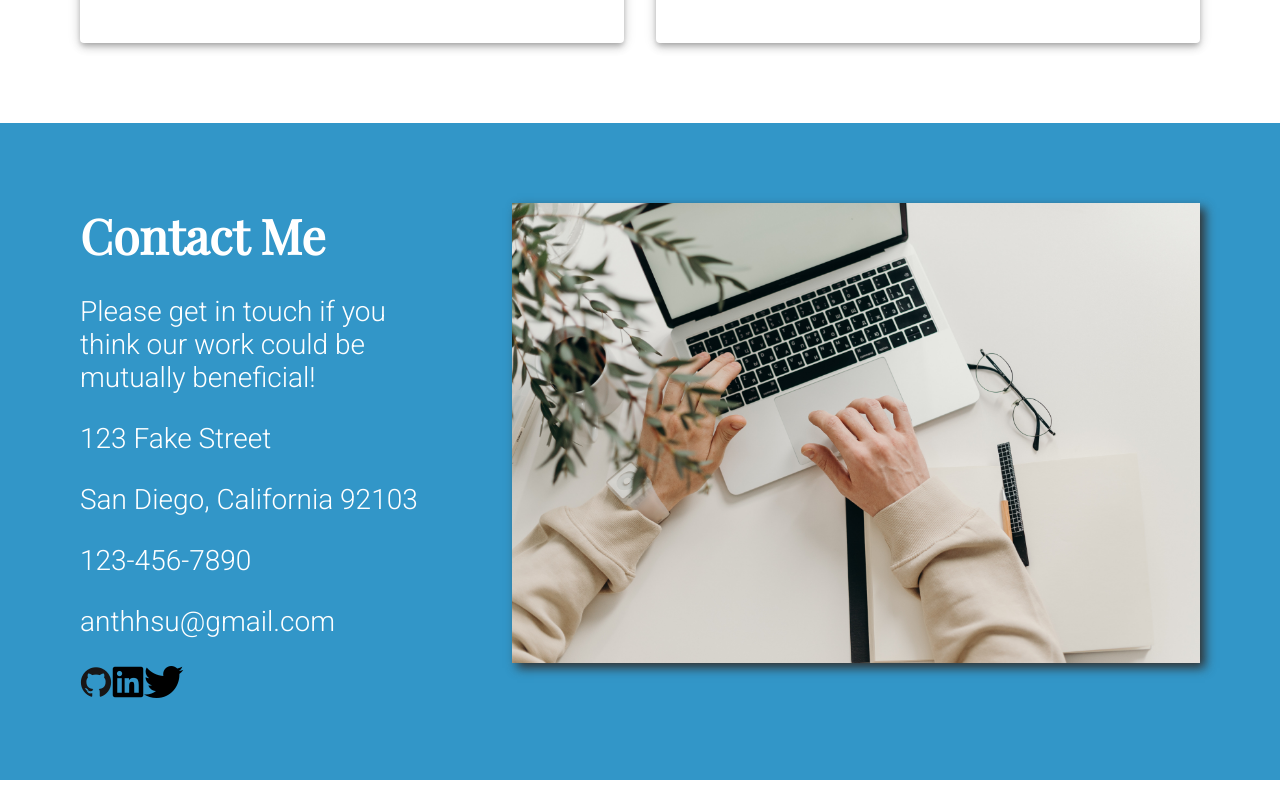
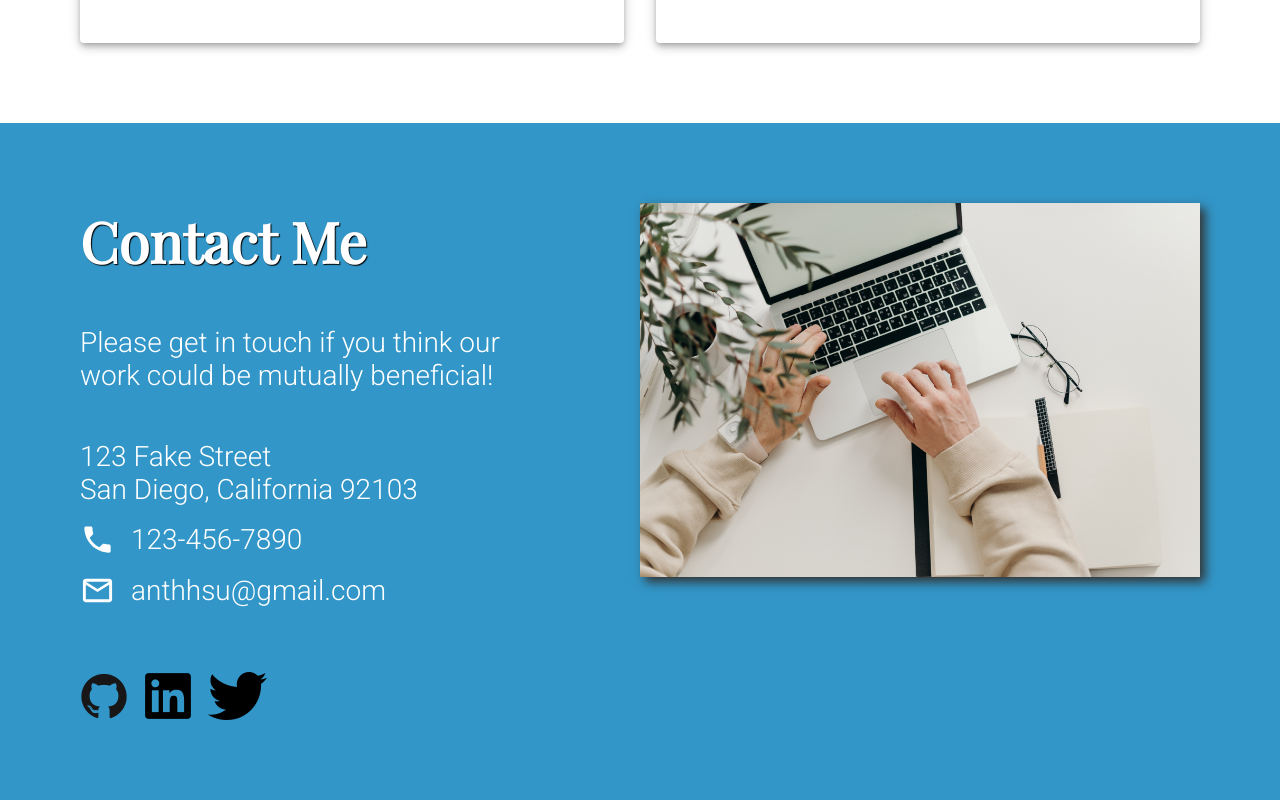
Before and after one commit to anthony-hsu/portfolio, a React (Vite) app: page / in a window 1280 px wide. Shown: the part 1906-2706 px from the top of the page. Built offline with nearby package versions, Linux system fonts and the light colour scheme.

Commit message:
Format Contact section

```diff
--- a/src/App.css
+++ b/src/App.css
@@ -172,7 +172,7 @@ body {
 .contact-container {
   background-color: rgb(50, 150, 200);
   display: grid;
-  grid-template-columns: 1fr 1.5fr;
+  grid-template-columns: 1fr 1fr;
 }
 
 .contact-image-container {
@@ -199,6 +199,7 @@ body {
   sans-serif;
   font-size: 1.75rem;
   font-weight: 300;
+  margin: 0;
 }
 
 .contact-title {
@@ -206,9 +207,46 @@ body {
   font-family: "Playfair Display", system-ui, -apple-system, BlinkMacSystemFont,
     "Segoe UI", Roboto, Oxygen, Ubuntu, Cantarell, "Open Sans", "Helvetica Neue",
     serif;
-  font-size: 3rem;
+  font-size: 3.5rem;
+  text-shadow: 1px 1px 1px black;
+}
+
+.contact-message {
+  margin-top: 3rem;
+}
+
+.contact-address {
+  margin-top: 3rem;
+}
+
+.contact-phone {
+  margin-top: 1rem;
+  display: flex;
+  flex-direction: row;
+  gap: 1rem;
+  justify-content: flex-start;
+  align-items: center;
+}
+
+.contact-email {
+  margin-top: 1rem;
+  display: flex;
+  flex-direction: row;
+  gap: 1rem;
+  justify-content: flex-start;
+  align-items: center;
 }
 
 .contact-icons {
+  margin-top: 4rem;
   color: black;
+  display: flex;
+  flex-direction: row;
+  gap: 1rem;
+  justify-content: flex-start;
+  align-items: center;
 }
+
+.contact-icons * {
+  font-size: 3rem;
+}
--- a/src/components/Contact.jsx
+++ b/src/components/Contact.jsx
@@ -1,3 +1,6 @@
+import MailOutlineIcon from "@mui/icons-material/MailOutline";
+import PhoneIcon from '@mui/icons-material/Phone';
+
 function Contact() {
   const imageUrl = new URL("../assets/contact-photo.jpg", import.meta.url).href;
   const githubLink = "https://github.com/anthony-hsu/";
@@ -16,15 +19,19 @@ function Contact() {
         </p>
         <div className="contact-address">
           <p className="contact-address-street contact-body">123 Fake Street</p>
-          <p className="contact-address-city contact-body">San Diego, California 92103</p>
+          <p className="contact-address-city contact-body">
+            San Diego, California 92103
+          </p>
         </div>
         <div className="contact-phone">
-          {/* icon */}
+          <PhoneIcon fontSize="large" />
           <p className="contact-phone-number contact-body">123-456-7890</p>
         </div>
         <div className="contact-email">
-          {/* icon */}
-          <p className="contact-email-address contact-body">anthhsu@gmail.com</p>
+          <MailOutlineIcon fontSize="large" />
+          <p className="contact-email-address contact-body">
+            anthhsu@gmail.com
+          </p>
         </div>
         <div className="contact-icons">
           <i
@@ -39,8 +46,7 @@ function Contact() {
         </div>
       </div>
       <div className="contact-image-container">
-
-      <img src={imageUrl} className="contact-image" />
+        <img src={imageUrl} className="contact-image" />
       </div>
     </div>
   );
```
